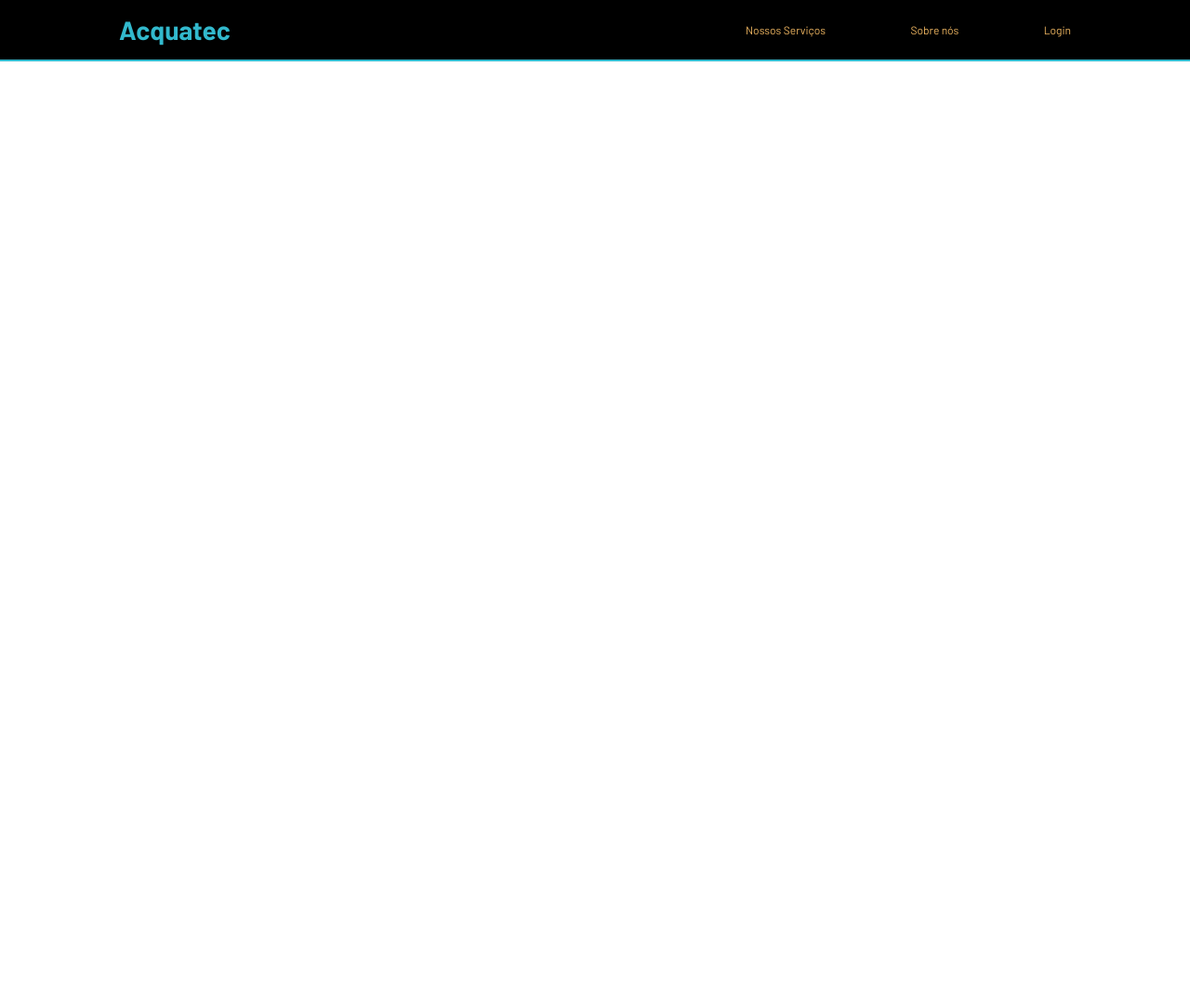
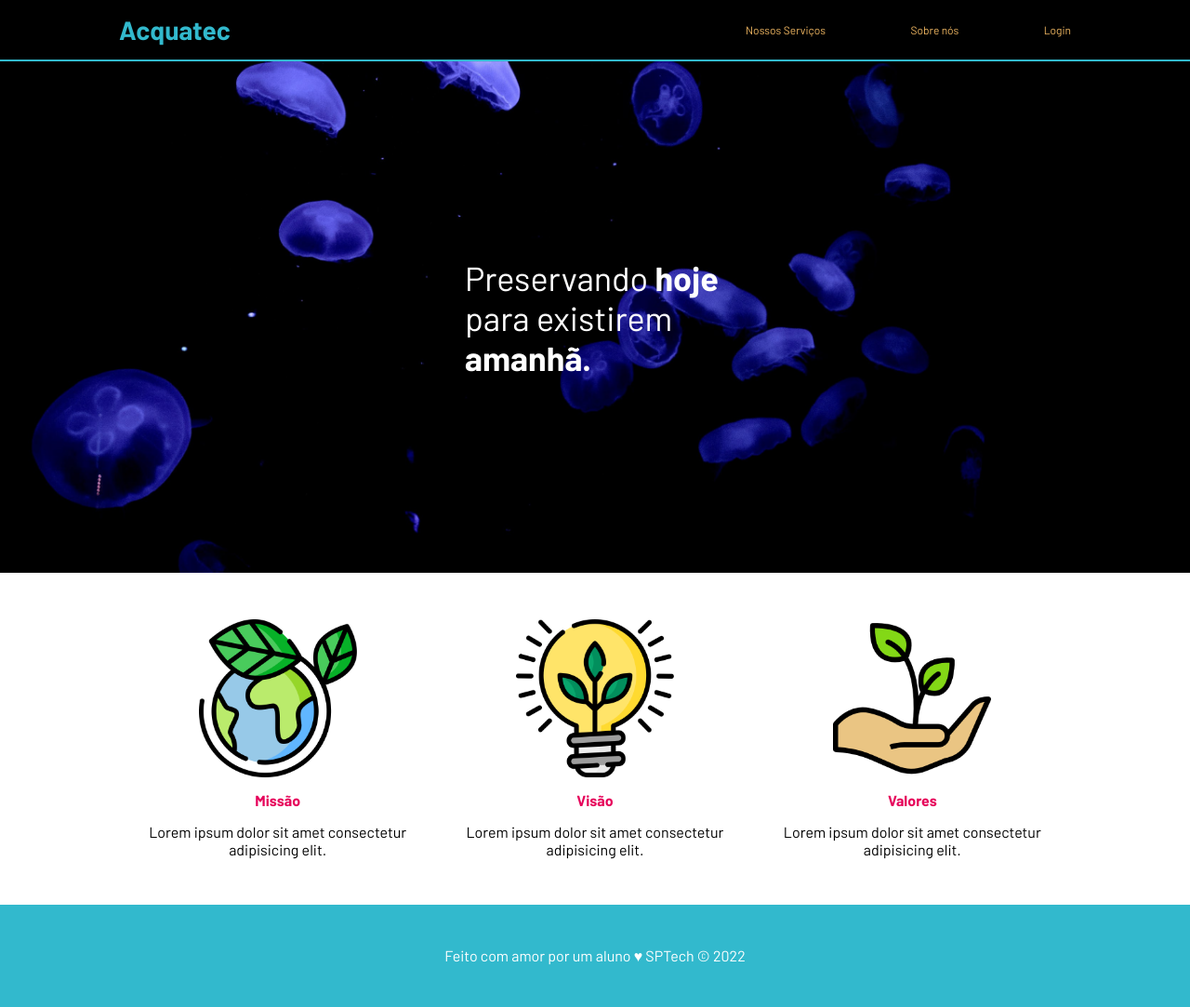
Before and after one commit to Samuel-Lima-Ribeiro/primeiro-repositorio, a plain HTML site: page site-institucional/index.html in a window 1280 px wide. Shown: the whole page at 93% size. Before the commit the page ends 800 px from the top, so only its background shows below. Drawn offline with Linux system fonts and the light colour scheme.

Commit message:
index finalizado

```diff
--- a/site-institucional/estilo.css
+++ b/site-institucional/estilo.css
@@ -14,12 +14,11 @@ body {
 header {
     background-color: black;
     border-bottom: 2px solid #32b9cd;
-    padding: 15px 0;
+    padding: 15px 0; /* espaçar de dentro para fora */
 }
 
 .container {
     width: 80%;
-    color: white;
     margin: 0 auto;
     display: flex;
     flex-direction: row;
@@ -47,3 +46,69 @@ header {
     font-size: 12px;
     cursor: pointer;
 }
+
+/* conteudo da pagina */
+
+/* Banner */
+
+.banner {
+    background-image: url("./assets/img/bg-jelly-fish-para_outras_pags.png");
+    padding: 100px 0; /* crescer a imagem / 100 para cima e baixo / 0 para os lados  // le no sentido horario*/
+    background-size: cover; /* centralizar a imagem */
+}
+
+.banner .container {
+    height: 350px;
+    align-items: center;
+    justify-content: center;
+}
+
+.banner p {
+    color: #fff;
+    font-size: 36px;  /* crescendo o tamanho da fonte*/
+    width: 280px;
+}
+
+/*Social*/
+.social {
+    margin: 50px 0; /* pra deixar espaçamento pra fora, puramente pra separar */
+}
+
+.social .caixas {
+    display: flex;
+}
+
+.caixa {
+    display: flex;
+    flex-direction: column; /* deixei as divs em colunas */
+    align-items: center; /* os itens da div ficarma centralizados */
+    margin: 0 15px;
+}
+
+.caixa h4{
+    margin: 15px 0;
+    color: #e6005a;
+}
+
+.caixa p {
+    text-align: center;
+}
+
+.caixa img {
+    width: 170px; /* largura de 170 px */
+}
+
+/* RODAPÉ/FOOTER*/
+
+footer {
+    padding: 45px 0; /* aumentar o tamanho/ engordar */
+    background-color: #32b9cd;
+}
+
+footer .container {
+    justify-content: center;
+}
+
+footer p {
+    color: #fff;
+}
--- a/site-institucional/index.html
+++ b/site-institucional/index.html
@@ -22,5 +22,67 @@
             </div>
         </div>
     </header>
+
+    <main>
+        <div class="banner">
+            <div class="container">
+                <p>
+                    Preservando <b>hoje</b> para existirem <b>amanhã.</b>
+                </p>
+            </div>
+        </div>
+
+        <div class="social">
+            <div class="container">
+                <div class="caixas">
+                    <div class="caixa">
+                        <img
+                        src="./assets/img/planet-earth_color.png"
+                        alt="Ícone da missão da Acquatec"
+                        >
+                        <h4>Missão</h4>
+                        <p>
+                            Lorem ipsum dolor sit amet consectetur adipisicing elit.
+                        </p>
+                    </div>
+                    <div class="caixa">
+                        <img
+                        src="./assets/img/lightbulb_color.png"
+                        alt="Ícone da visão da Acquatec"
+                        >
+                        <h4>Visão</h4>
+                        <p>
+                            Lorem ipsum dolor sit amet consectetur adipisicing elit.
+                        </p>
+                    </div>
+                    <div class="caixa">
+                        <img
+                        src="./assets/img/growth_color.png"
+                        alt="Ícone dos valores da Acquatec"
+                        >
+                        <h4>Valores</h4>
+                        <p>
+                            Lorem ipsum dolor sit amet consectetur adipisicing elit.
+                        </p>
+                    </div>
+                </div>
+            </div>
+        </div>
+    </main>
+ <!-- RODAPÉ/FOOTER-->
+    <footer>
+        <div class="container">
+            <p>Feito com amor por um aluno &hearts; SPTech &copy; 2022</p>
+        </div>
+    </footer>
 </body>
 </html>
+
+<script>
+    // unsplash
+    // flaticon
+    // div.rosa criar junto com uma class
+    // div.caixa*3 -- criar 3 juntos
+    // img src="./"
+    // <!--
+</script>
```
